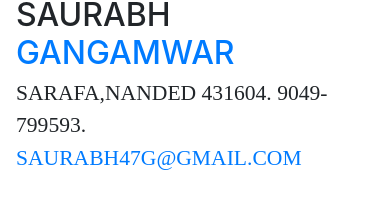
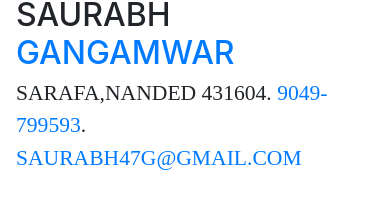
Before and after one commit to saurabh47/saurabh47.github.io, a website with bundled scripts: page index.html in a window 390 px wide. Shown: the part 138-362 px from the top of the page. Built offline with nearby package versions, Linux system fonts and the light colour scheme; a web font is replaced by a local one.

Commit message:
mobile no

```diff
--- a/index.html
+++ b/index.html
@@ -75,7 +75,7 @@
           <h2 class="mb-1">Saurabh
             <span class="text-primary">Gangamwar</span>
           </h1>
-          <div class="subheading mb-5">sarafa,Nanded 431604. 9049-799593.
+          <div class="subheading mb-5">sarafa,Nanded 431604. <a href="tel:+919049799593">9049-799593</a>.
             <a href="mailto:saurabh47g@gmail.com">saurabh47g@gmail.com</a>
           </div>
           <p class="mb-5">I am experienced Android Developer. Iterative approaches to corporate strategy foster collaborative thinking to further the overall value proposition.</p>
```
